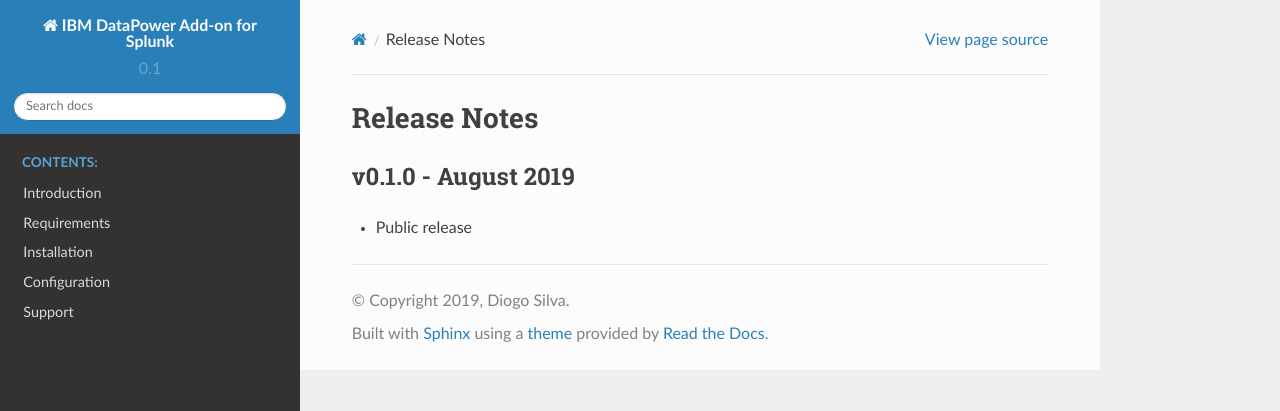
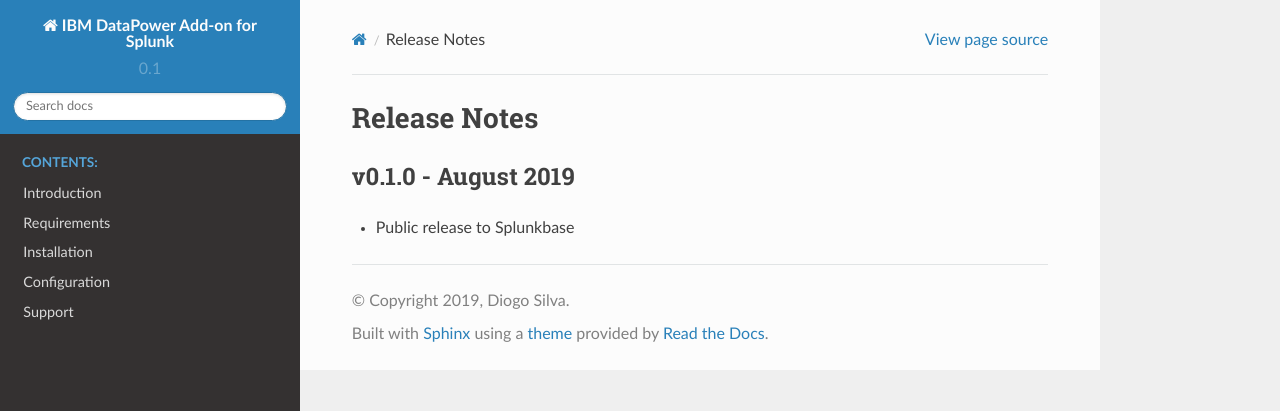
Before and after one commit to diogofgm/TA-ibm_datapower, a Sphinx documentation site: the page built from docs/source/releasenotes.rst, in a window 1280 px wide. Shown: the top 411 px of the page. Built offline with Sphinx 7.4.7 and the Read the Docs theme 2.0.0, drawn with Linux system fonts in a browser that asks for light colours; pages that are not in the unit, such as notebooks, are missing from menus.

Commit message:
Update releasenotes.rst

```diff
--- a/docs/source/releasenotes.rst
+++ b/docs/source/releasenotes.rst
@@ -4,4 +4,4 @@
 
 v0.1.0 - August 2019
 --------------------
-- Public release
+- Public release to Splunkbase
```
